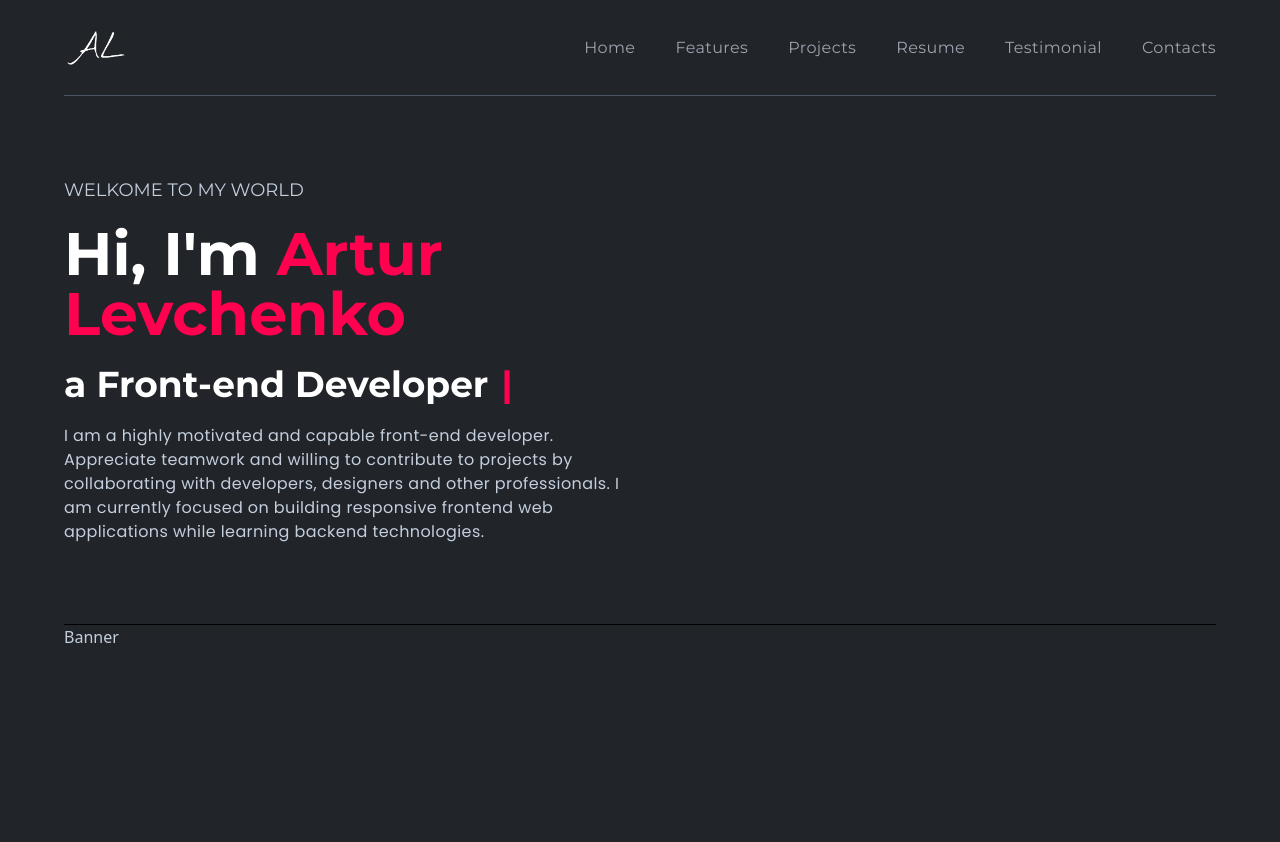
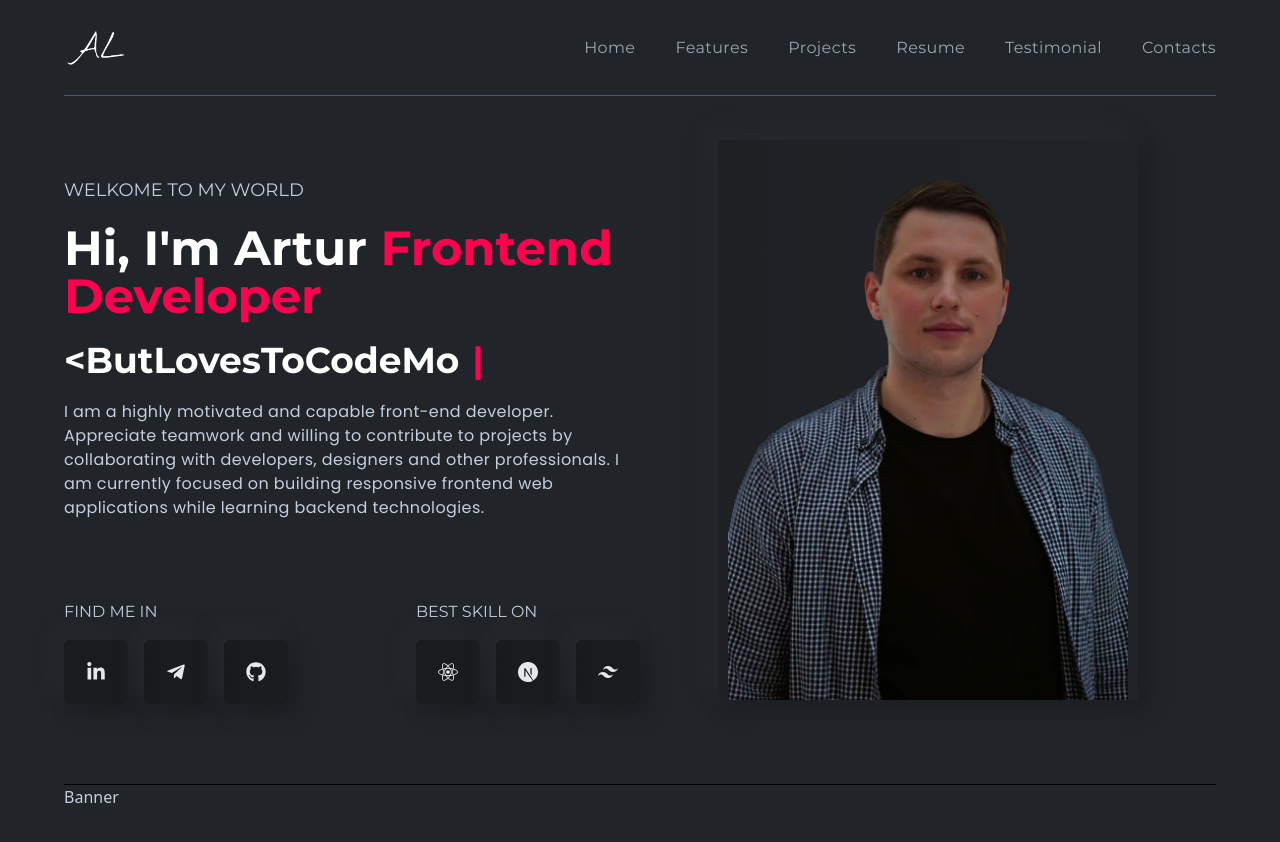
Before and after one commit to LightForLife/portfolio, a React (Create React App) app: page / in a window 1280 px wide. Shown: the top 842 px of the page. Built offline with nearby package versions, Linux system fonts and the light colour scheme.

Commit message:
add left and right banners

```diff
--- a/package.json
+++ b/package.json
@@ -9,6 +9,7 @@
     "@testing-library/user-event": "^13.5.0",
     "react": "^18.1.0",
     "react-dom": "^18.1.0",
+    "react-icons": "^4.10.1",
     "react-scripts": "5.0.1",
     "react-scroll": "^1.8.9",
     "react-simple-typewriter": "^5.0.1",
--- a/src/assets/index.js
+++ b/src/assets/index.js
@@ -6,5 +6,6 @@ import pet from './images/projects/pet.png';
 import webstudio from './images/projects/webstudio.png';
 import wibe from './images/projects/wibe.png';
 import logo from './images/logo.png';
+// import banner2 from './images/bannerImg.png';
 
 export { logo, banner, contactImg, filmoteca, ice, pet, webstudio, wibe };
--- a/src/components/Banner/Banner.js
+++ b/src/components/Banner/Banner.js
@@ -1,50 +1,15 @@
 import React from 'react';
-
-import { useTypewriter, Cursor } from 'react-simple-typewriter';
+import LeftBanner from './LeftBanner';
+import RightBanner from './RightBanner';
 
 const Banner = () => {
-  const [text] = useTypewriter({
-    words: ['Professional coder', 'Front-end Developer', 'Designer'],
-    loop: true,
-    typeSpeed: 80,
-    deleteSpeed: 20,
-    delaySpeed: 2000,
-    onLoopDone: () => console.log(`loop completed after 3 runs.`),
-  });
-
   return (
     <section
       id="home"
-      className="w-full py-20 flex items-center font-titleFont border-b-[1px] border-b-black"
+      className="w-full pt-20 pb-20 flex items-center font-titleFont border-b-[1px] border-b-black"
     >
-      <div className="w-1/2">
-        <div className="flex flex-col gap-5">
-          <h4 className="text-lg font-normal uppercase">Welkome to my world</h4>
-          <h1 className="text-6xl font-bold text-white">
-            Hi, I'm
-            <span className="text-designColor capitalize">
-              {' '}
-              Artur Levchenko
-            </span>
-          </h1>
-          <h2 className="text-4xl font-bold text-white">
-            a <span>{text}</span>{' '}
-            <Cursor
-              cursorBlinking={false}
-              cursorStyle="|"
-              cursorColor="#ff014f"
-            />
-          </h2>
-          <p className="text-base font-bodyFont leading-6 tracking-wide">
-            I am a highly motivated and capable front-end developer. Appreciate
-            teamwork and willing to contribute to projects by collaborating with
-            developers, designers and other professionals. I am currently
-            focused on building responsive frontend web applications while
-            learning backend technologies.
-          </p>
-        </div>
-      </div>
-      <div className="w-1/2"></div>
+      <LeftBanner />
+      <RightBanner />
     </section>
   );
 };
--- /dev/null
+++ b/src/components/Banner/LeftBanner.js
@@ -0,0 +1,86 @@
+import React from 'react';
+import { useTypewriter, Cursor } from 'react-simple-typewriter';
+import {
+  FaLinkedinIn,
+  FaReact,
+  FaGithub,
+  FaTelegramPlane,
+} from 'react-icons/fa';
+import { SiTailwindcss, SiNextdotjs } from 'react-icons/si';
+
+const LeftBanner = () => {
+  const [text] = useTypewriter({
+    words: ['Guy-who-loves-Coffe.tsx', '<ButLovesToCodeMore />', 'Designer'],
+    loop: true,
+    typeSpeed: 80,
+    deleteSpeed: 20,
+    delaySpeed: 2000,
+    onLoopDone: () => console.log(`loop completed after 3 runs.`),
+  });
+
+  return (
+    <div className="w-1/2 flex flex-col gap-20">
+      <div className="flex flex-col gap-5">
+        <h4 className="text-lg font-normal uppercase">Welkome to my world</h4>
+        <h1 className="text-5xl font-bold text-white">
+          Hi, I'm Artur
+          <span className="text-designColor capitalize">
+            {' '}
+            Frontend Developer
+          </span>
+        </h1>
+        <h2 className="text-4xl font-bold text-white">
+          <span>{text}</span>{' '}
+          <Cursor
+            cursorBlinking={false}
+            cursorStyle="|"
+            cursorColor="#ff014f"
+          />
+        </h2>
+        <p className="text-base font-bodyFont leading-6 tracking-wide">
+          I am a highly motivated and capable front-end developer. Appreciate
+          teamwork and willing to contribute to projects by collaborating with
+          developers, designers and other professionals. I am currently focused
+          on building responsive frontend web applications while learning
+          backend technologies.
+        </p>
+      </div>
+      <div className="flex justify-between">
+        <div>
+          <h2 className="text-base font-titleFont mb-4 uppercase ">
+            Find me in
+          </h2>
+          <div className="flex gap-4">
+            <span className="bannerIcon">
+              <FaLinkedinIn />
+            </span>
+            <span className="bannerIcon">
+              <FaTelegramPlane />
+            </span>
+            <span className="bannerIcon">
+              <FaGithub />
+            </span>
+          </div>
+        </div>
+        <div>
+          <h2 className="text-base font-titleFont mb-4 uppercase ">
+            Best skill on
+          </h2>
+          <div className="flex gap-4">
+            <span className="bannerIcon">
+              <FaReact />
+            </span>
+            <span className="bannerIcon">
+              <SiNextdotjs />
+            </span>
+            <span className="bannerIcon">
+              <SiTailwindcss />
+            </span>
+          </div>
+        </div>
+      </div>
+    </div>
+  );
+};
+
+export default LeftBanner;
--- /dev/null
+++ b/src/components/Banner/RightBanner.js
@@ -0,0 +1,13 @@
+import React from 'react';
+import { banner } from '../../assets/index';
+
+const RightBanner = () => {
+  return (
+    <div className="w-1/2 flex justify-center items-center relative">
+      <img className="w-[400px] h-auto  z-10" src={banner} alt="bannerImage" />
+      <div className="absolute bottom-0 w-[420px] h-[560px] bg-gradient-to-r from-[#1e2024] to-[#202327] shadow-shadowOne flex justify-center items-center"></div>
+    </div>
+  );
+};
+
+export default RightBanner;
--- a/src/components/Navbar/Navbar.js
+++ b/src/components/Navbar/Navbar.js
@@ -5,7 +5,7 @@ import { navLinksData } from 'constants';
 
 const Navbar = () => {
   return (
-    <div className="w-full h-24 mx-auto flex justify-between items-center font-titleFont border-b-[1px] border-b-gray-600">
+    <div className="w-full h-24 sticky top-0 z-50 bg-bodyColor mx-auto flex justify-between items-center font-titleFont border-b-[1px] border-b-gray-600">
       <div>
         <img src={logo} alt="logo" className="w-16 h-auto" />
       </div>
--- a/src/index.css
+++ b/src/index.css
@@ -3,3 +3,13 @@
 @tailwind base;
 @tailwind components;
 @tailwind utilities;
+
+@layer components {
+  .bannerIcon {
+    @apply w-16 h-16 bg-black bg-opacity-25 text-gray-200 text-xl inline-flex items-center justify-center rounded-md shadow-shadowOne hover:bg-opacity-40 hover:translate-y-1 transition-all hover:text-designColor cursor-pointer duration-300;
+  }
+
+  .active {
+    color: white;
+  }
+}
```
Also changed, not shown: src/assets/images/banner2.webp (added), 1 other file (tests, documents, lock files or other folders).
